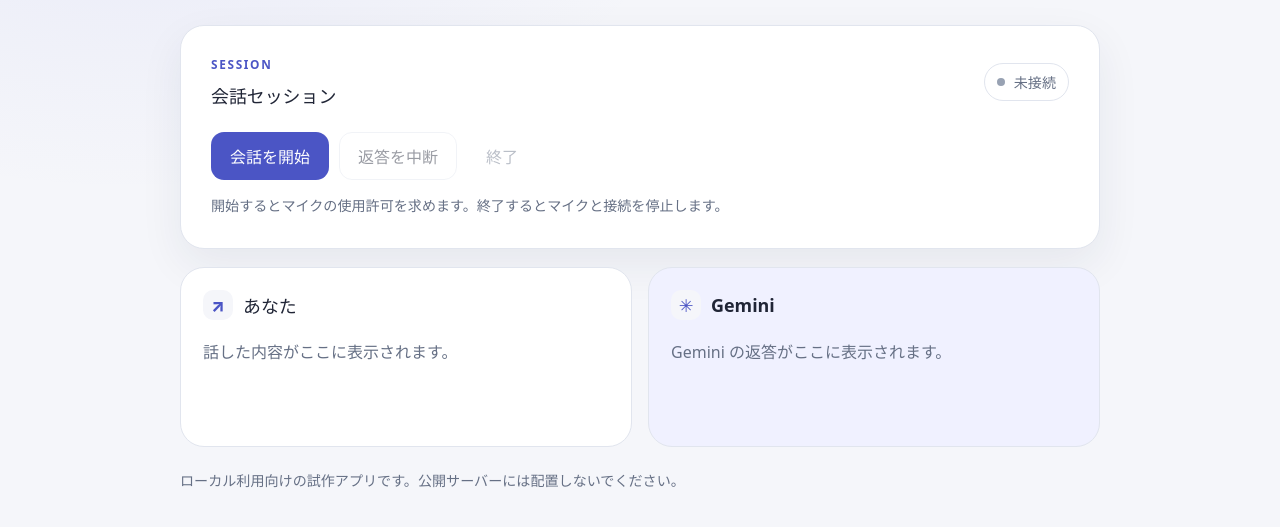
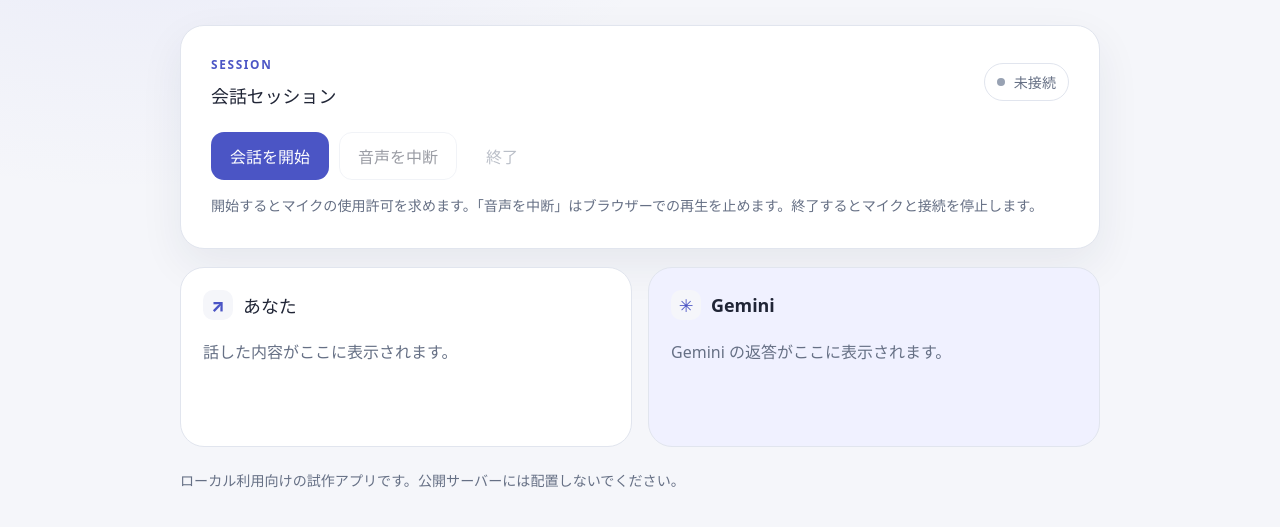
Before and after one commit to heripokutan-dot/ken, a plain HTML site: page frontend/index.html in a window 1280 px wide. Shown: the part 229-756 px from the top of the page. Drawn offline with Linux system fonts and the light colour scheme; files that its build step writes are made by us from their sources; files whose address does not match are found by name.

Commit message:
fix: clarify local playback interruption behavior

```diff
--- a/frontend/index.html
+++ b/frontend/index.html
@@ -32,10 +32,10 @@
 
         <div class="controls" aria-label="会話の操作">
           <button id="start-button" class="button button-primary" type="button">会話を開始</button>
-          <button id="interrupt-button" class="button button-secondary" type="button" disabled>返答を中断</button>
+          <button id="interrupt-button" class="button button-secondary" type="button" disabled>音声を中断</button>
           <button id="stop-button" class="button button-quiet" type="button" disabled>終了</button>
         </div>
-        <p class="help-text">開始するとマイクの使用許可を求めます。終了するとマイクと接続を停止します。</p>
+        <p class="help-text">開始するとマイクの使用許可を求めます。「音声を中断」はブラウザーでの再生を止めます。終了するとマイクと接続を停止します。</p>
       </section>
 
       <section class="transcript-grid" aria-label="会話の文字起こし">
```
